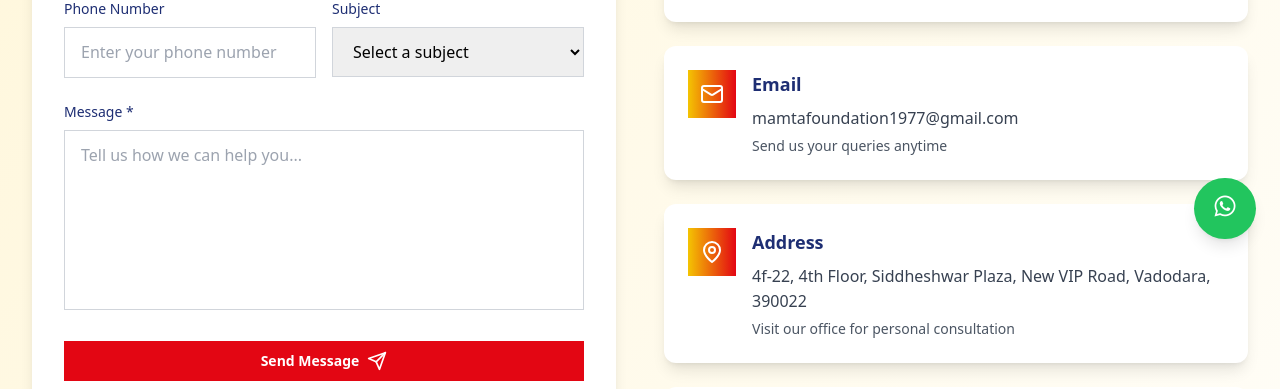
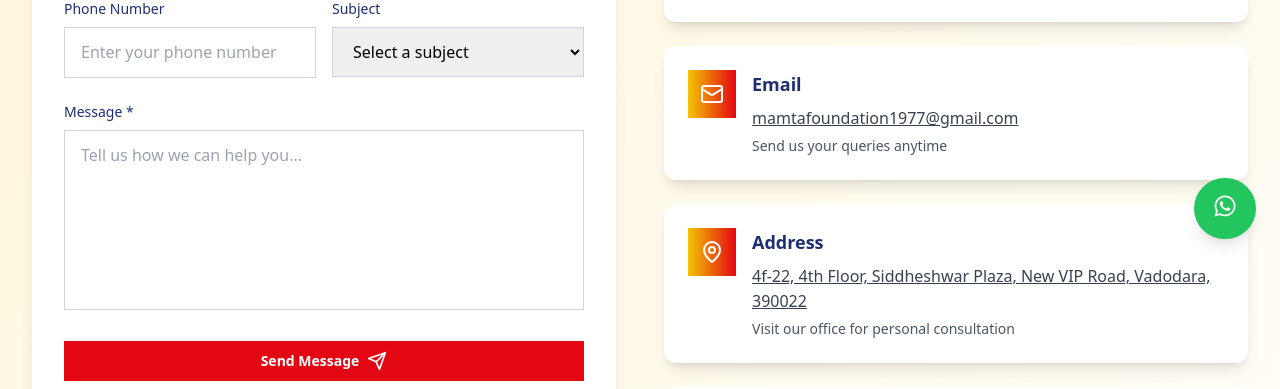
Before and after one commit to Amar-04/Mamtafoundation, a React (Vite) app: page /contact in a window 1280 px wide. Shown: the part 537-926 px from the top of the page. Built offline with nearby package versions, Linux system fonts and the light colour scheme.

Commit message:
Enhance Contact component: add email and address links with dynamic rendering; improve accessibility and user interaction.

```diff
--- a/src/pages/Contact.jsx
+++ b/src/pages/Contact.jsx
@@ -350,7 +350,11 @@ const Contact = () => {
                     {t("contact.info.title")}
                   </h2>
                   <div className="space-y-6">
-                    {contactInfo.map((info, index) => (
+                    {contactInfo.map((info, index) => {
+                      const isEmail = info.title === t("contact.info.email.title");
+                      const isAddress = info.title === t("contact.info.address.title");
+
+                      return (
                         <motion.div
                           key={info.title}
                           initial={{ opacity: 0, y: 30 }}
@@ -366,21 +370,40 @@ const Contact = () => {
                               <h3 className="text-lg font-semibold text-[#1E2E73] mb-2">
                                 {info.title}
                               </h3>
-                            {info.details.map((detail, idx) => (
+                              {isEmail ? (
+                                <a
+                                  href="mailto:mamtafoundation1977@gmail.com"
+                                  className="text-gray-700 font-medium underline hover:text-[#E30613]"
+                                >
+                                  {info.details[0]}
+                                </a>
+                              ) : isAddress ? (
+                                <a
+                                  href="https://www.google.com/maps/search/?api=1&query=MAMTA+FOUNDATION+SEVA+SAMITI+Vadodara"
+                                  target="_blank"
+                                  rel="noreferrer"
+                                  className="text-gray-700 font-medium underline hover:text-[#E30613]"
+                                >
+                                  {info.details[0]}
+                                </a>
+                              ) : (
+                                info.details.map((detail, idx) => (
                                   <p
                                     key={idx}
                                     className="text-gray-700 font-medium"
                                   >
                                     {detail}
                                   </p>
-                            ))}
+                                ))
+                              )}
                               <p className="text-sm text-gray-600 mt-1">
                                 {info.description}
                               </p>
                             </div>
                           </div>
                         </motion.div>
-                    ))}
+                      );
+                    })}
                   </div>
                 </div>
 
```
Lines whose indentation alone changed are shown as unchanged.
